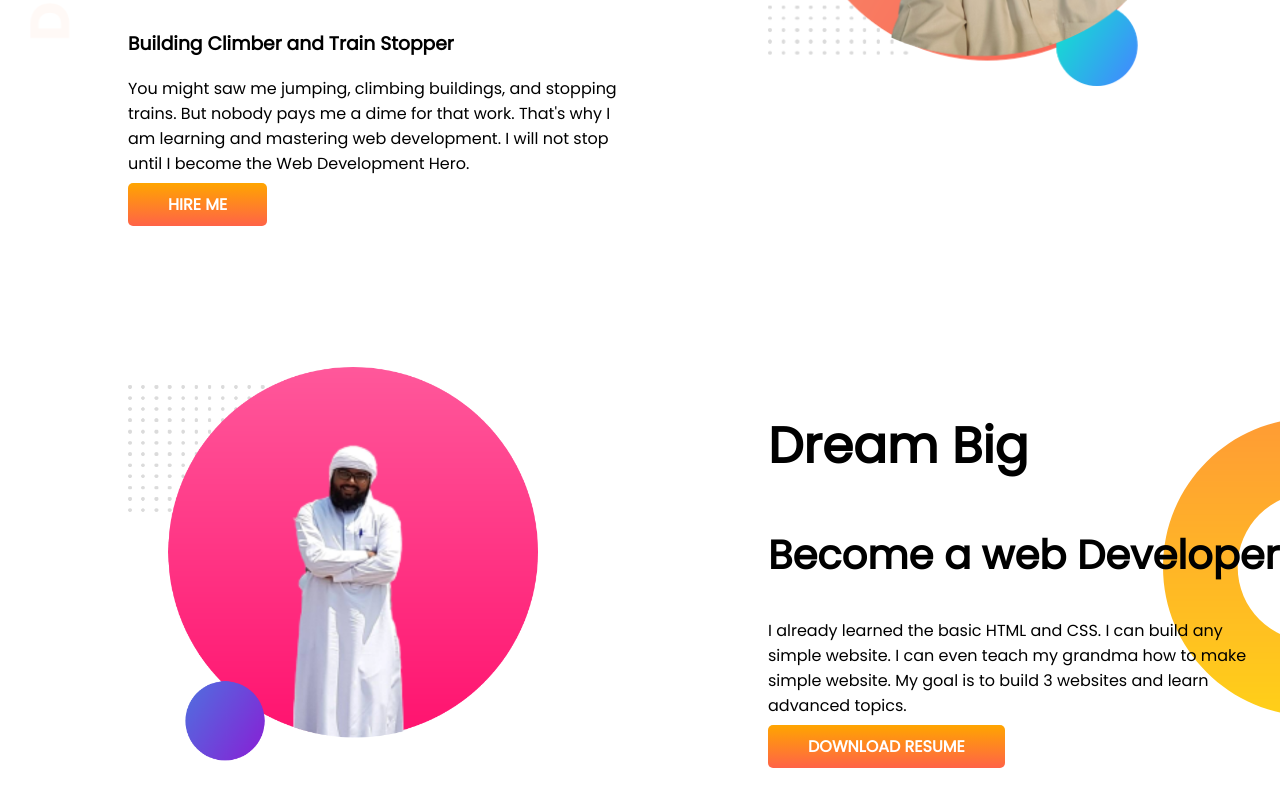
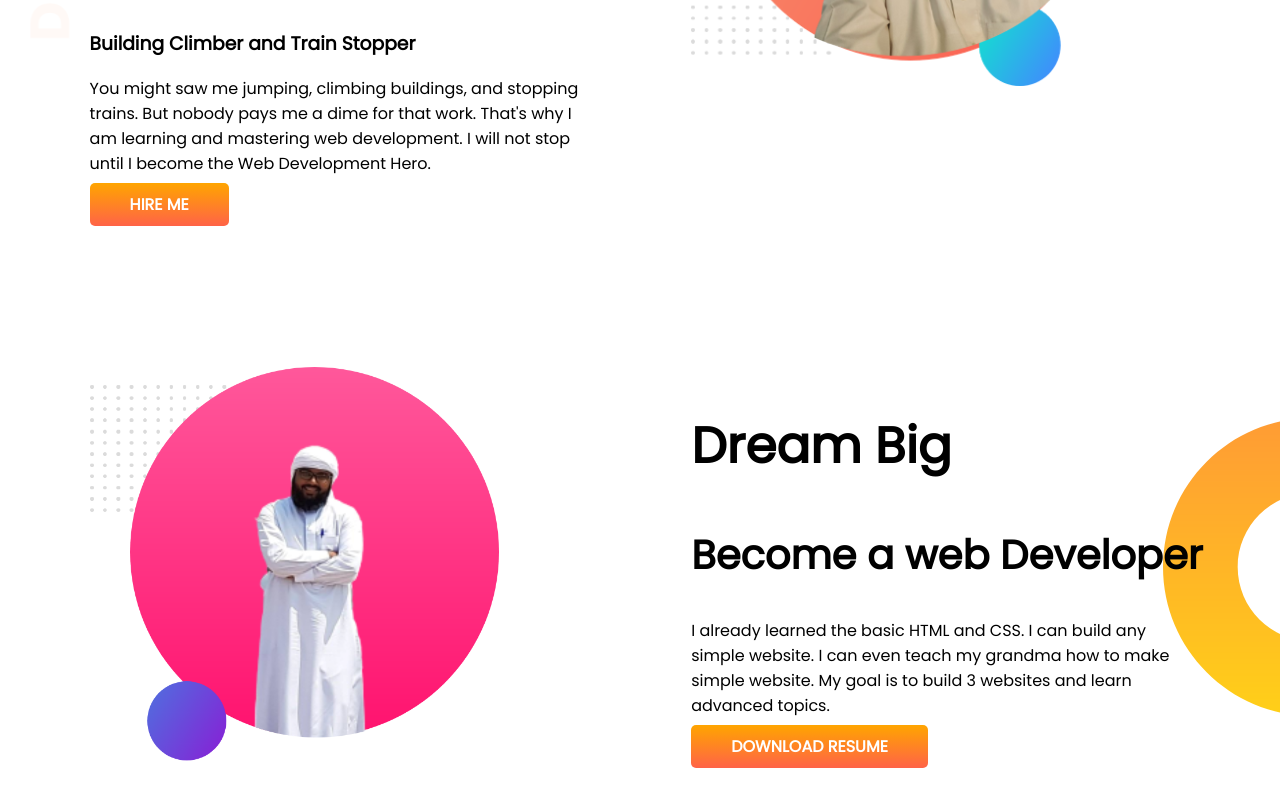
Before and after one commit to ahm-muzahid/developer-portfolio, a plain HTML site: page index.html in a window 1280 px wide. Shown: the part 321-1111 px from the top of the page. Drawn offline with Linux system fonts and the light colour scheme.

Commit message:
half-width correction

```diff
--- a/style.css
+++ b/style.css
@@ -16,10 +16,12 @@ h2{
     margin-bottom: 150px;
 }
 .half-width{
-    width: 50%;
-    padding-left: 10%;
+    width:40%;
+    float: left;
+    margin-left: 5%;
+    padding-left: 2%;
+}
 
-}
 .experience-area{
     background-image: url(images/exp-bg.png);
     background-repeat: no-repeat;
```
